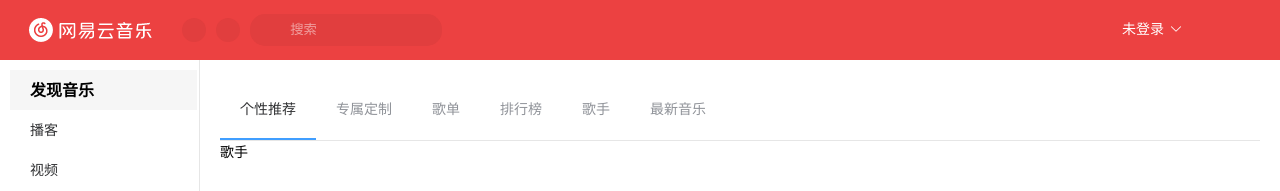
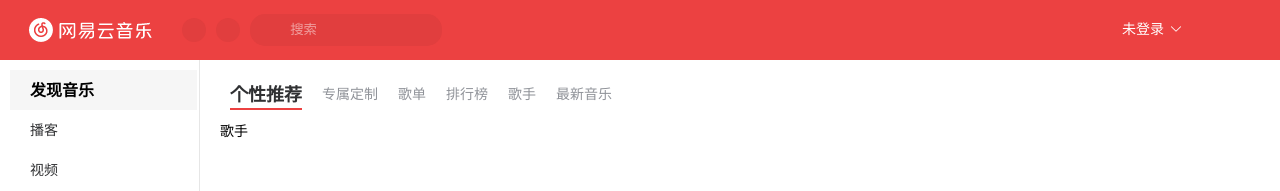
Before and after one commit to chenfei2009/vue_cloud_music, a Vue app: page /#/artist in a window 1280 px wide. Shown: the top 191 px of the page. Built offline with nearby package versions, Linux system fonts and the light colour scheme; the HTML template or start-up script is replaced by a standard one; a web font is replaced by a local one.

Commit message:
完善首页细节数据展示

```diff
--- a/src/assets/css/font.css
+++ b/src/assets/css/font.css
@@ -1,8 +1,8 @@
 @font-face {
   font-family: "iconfont"; /* Project id 3131786 */
-  src: url('//at.alicdn.com/t/font_3131786_sbnh108kin.woff2?t=1643007048666') format('woff2'),
-       url('//at.alicdn.com/t/font_3131786_sbnh108kin.woff?t=1643007048666') format('woff'),
-       url('//at.alicdn.com/t/font_3131786_sbnh108kin.ttf?t=1643007048666') format('truetype');
+  src: url('//at.alicdn.com/t/font_3131786_h64qmwrjzto.woff2?t=1643438221058') format('woff2'),
+       url('//at.alicdn.com/t/font_3131786_h64qmwrjzto.woff?t=1643438221058') format('woff'),
+       url('//at.alicdn.com/t/font_3131786_h64qmwrjzto.ttf?t=1643438221058') format('truetype');
 }
 
 .iconfont {
@@ -11,6 +11,14 @@
   font-style: normal;
   -webkit-font-smoothing: antialiased;
   -moz-osx-font-smoothing: grayscale;
+}
+
+.icon-calendar:before {
+  content: "\e699";
+}
+
+.icon-play:before {
+  content: "\e6cf";
 }
 
 .icon-single:before {
--- a/src/components/content/PlaylistGroup/PlaylistItem.vue
+++ b/src/components/content/PlaylistGroup/PlaylistItem.vue
@@ -2,6 +2,12 @@
   <div class="playlist-item-container" :style="itemStyle">
     <div class="item-cover-wrap" @click="onItemClick">
       <el-image :src="item.picUrl" fit="cover" class="item-img"></el-image>
+      <!-- 播放量 -->
+      <div class="item-play-count" v-if="item.playCount">
+        <i class="iconfont icon-play"></i>
+        <span class="count-text">{{playCount}}</span>
+        </div>
+      <!-- 播放按钮 -->
       <div class="item-btn" @click.stop="onBtnClick"><i class="iconfont icon-caret-right"></i></div>
     </div>
     <span class="item-name" @click="onItemClick">{{item.name}}</span>
@@ -36,6 +42,9 @@ export default {
         // width: `calc((100% - 60px) / ${this.column})`
         width: `calc((100% - ${dividsion}) / ${this.column})`
       }
+    },
+    playCount () {
+      return this.item.playCount > 10000 ? parseInt(this.item.playCount / 10000) + '万' : this.item.playCount
     }
   },
   data () {
@@ -78,6 +87,19 @@ export default {
       border-radius: 5px;
       overflow: hidden;
     }
+    /* 播放量 */
+    .item-play-count {
+      position: absolute;
+      top: 2px;
+      right: 5px;
+      color: #fff;
+      font-size: 12px;
+      .iconfont {
+        font-size: 10px;
+        margin-right: 3px;
+      }
+    }
+    /* 播放按钮 */
     .item-btn {
       // display: none;
       display: flex;
--- a/src/views/discover/discover.vue
+++ b/src/views/discover/discover.vue
@@ -52,7 +52,7 @@ export default {
       personalizedList: [
         {
           name: '每日歌曲推荐',
-          imageUrl: './image/default.png'
+          picUrl: '/image/default.png'
         }
       ], // 推荐歌单
       privateContent: [],
@@ -70,7 +70,7 @@ export default {
     this.getPrivateContent()
     this.getNewSong()
     // this.getTopSongs()
-    this.getDaySongs()
+    // this.getDaySongs() // 需要登录
     this.getPersonalizedMv()
   },
   mounted () {},
@@ -79,7 +79,6 @@ export default {
     async getBanner () {
       const { data: res } = await _getBanner()
       this.banners = res.banners
-      // console.log(this.banners)
     },
 
     /** 获取推荐歌单数据 */
@@ -164,12 +163,4 @@ export default {
   height: 6px;
   border-radius: 3px;
 }
-
-// .title a {
-//   display: flex;
-//   align-items: center;
-//   h3 {
-//     margin: 5px;
-//   }
-// }
 </style>
--- a/src/views/discover/index.vue
+++ b/src/views/discover/index.vue
@@ -28,4 +28,18 @@ export default {
 </script>
 
 <style lang="less" scoped>
+/deep/ .el-menu--horizontal {
+  border-bottom: 0;
+  .el-menu-item {
+    height: 30px;
+    line-height: 30px;
+    padding: 0;
+    margin: 0 10px 10px 10px;
+  }
+  .is-active {
+    border-bottom: 2px solid var(--themeColor);
+    font-size: 18px;
+    font-weight: 800;
+  }
+}
 </style>
```
